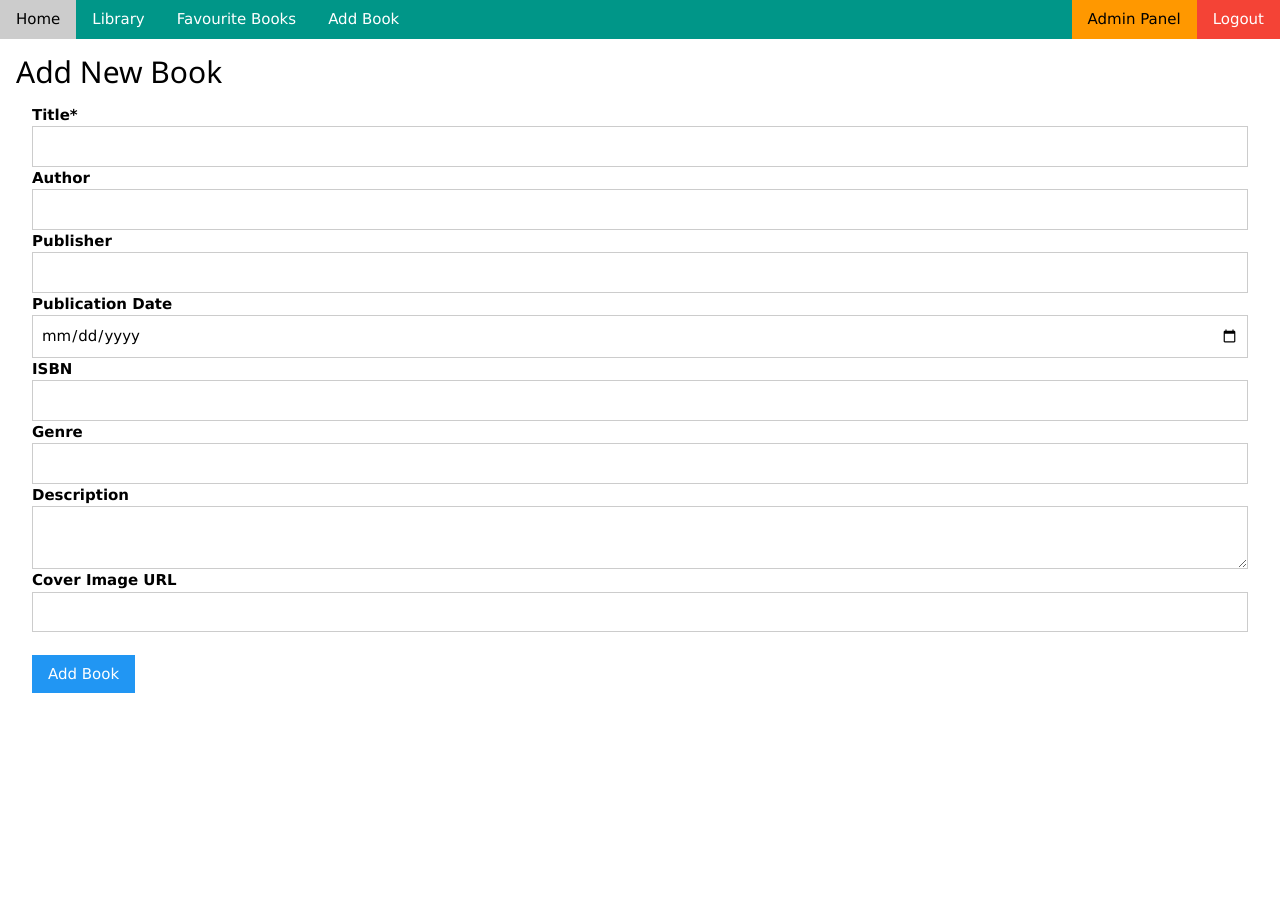
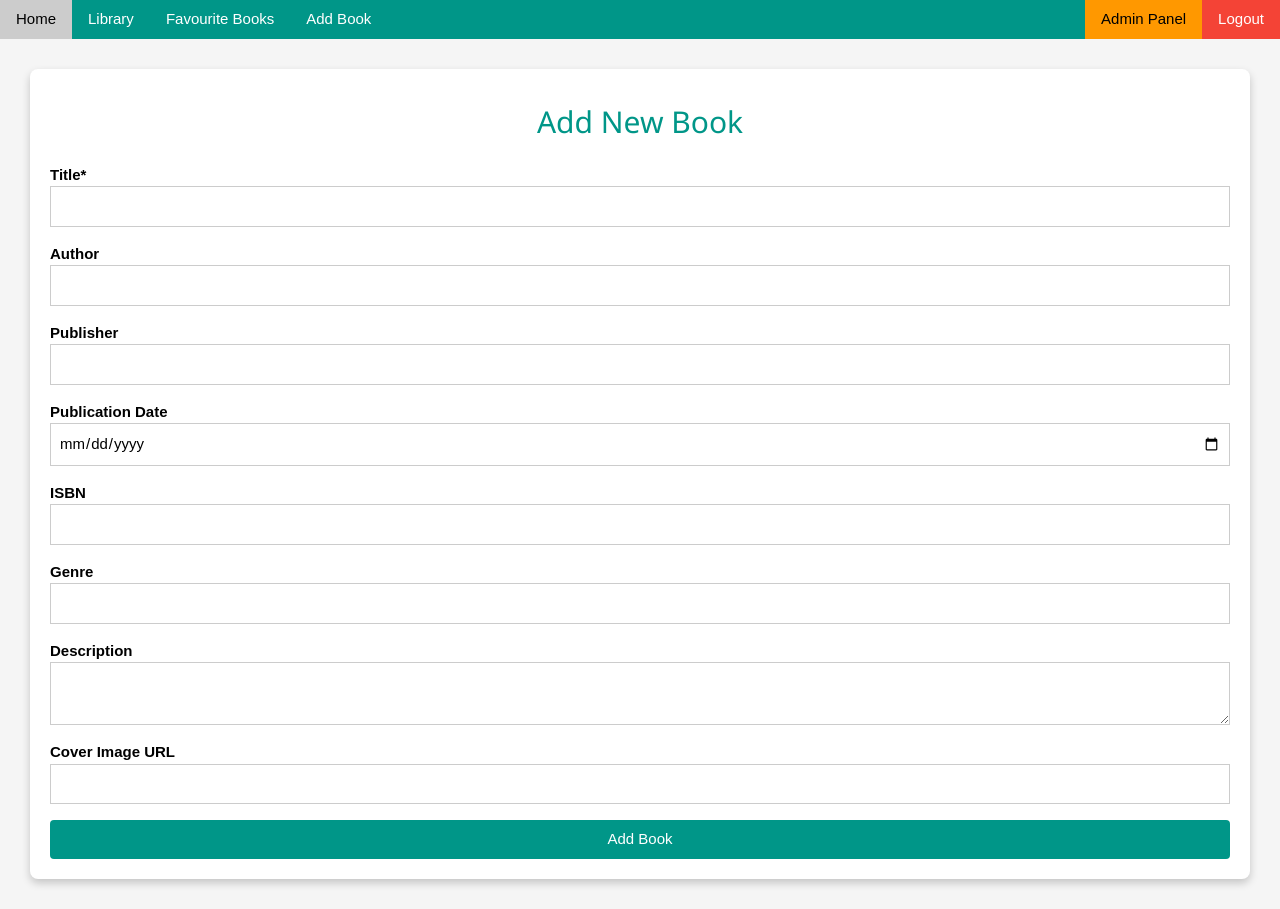
Before and after one commit to Flo-Wei/CS234, a PHP site: page /admin_add_book.php in a window 1280 px wide. Before the commit the page ends 693 px from the top, so only its background shows below. Run offline with PHP 8.4, Linux system fonts and the light colour scheme; the visitor is signed in with stand-in values (Sample User, id 1).

Commit message:
css changes for admin and library

```diff
--- a/admin_add_book.php
+++ b/admin_add_book.php
@@ -11,52 +11,90 @@
 <head>
     <title>Add New Book</title>
     <link rel="stylesheet" href="https://www.w3schools.com/w3css/4/w3.css">
+    <style>
+        body {
+            font-family: "Arial", sans-serif;
+            background-color: #f5f5f5;
+            margin: 0;
+        }
+        .content-container {
+            margin: 30px;
+            background-color: #fff;
+            padding: 20px;
+            border-radius: 8px;
+            box-shadow: 0 4px 8px rgba(0, 0, 0, 0.2);
+        }
+        .form-header {
+            margin-bottom: 20px;
+        }
+        .w3-button {
+            width: 100%;
+        }
+    </style>
 </head>
 <body>
-    <div class="w3-bar w3-dark-grey">
+    <!-- Navigation Bar -->
+    <div class="w3-bar w3-teal">
         <?php include_once "includes/nav_items.inc.php"; ?>
     </div>
 
-    <div class="w3-container">
-        <h2>Add New Book</h2>
+    <!-- Main Content -->
+    <div class="content-container">
+        <h2 class="w3-text-teal w3-center form-header">Add New Book</h2>
 
+        <!-- Error Messages -->
         <?php
         if (isset($_GET["error"])) {
             $errors = $_GET["error"];
-                echo '<div class="w3-panel w3-red"><ul>';
+            echo '<div class="w3-panel w3-pale-red w3-border w3-round"><ul>';
             echo $errors;
             echo '</ul></div>';
         }
         ?>
 
-        <form class="w3-container" method="post" action="backend/add_book.php">
+        <!-- Form -->
+        <form method="post" action="backend/add_book.php">
+            <div class="w3-margin-bottom">
+                <label class="w3-text-black"><b>Title*</b></label>
+                <input class="w3-input w3-border" type="text" name="title" value="<?= htmlspecialchars($title ?? '') ?>" required>
+            </div>
 
-            <label class="w3-text-black"><b>Title*</b></label>
-            <input class="w3-input w3-border" type="text" name="title" value="<?= htmlspecialchars(string: $title ?? '') ?>" required>
+            <div class="w3-margin-bottom">
+                <label class="w3-text-black"><b>Author</b></label>
+                <input class="w3-input w3-border" type="text" name="author_name" value="<?= htmlspecialchars($author_name ?? '') ?>">
+            </div>
 
-            <label class="w3-text-black"><b>Author</b></label>
-            <input class="w3-input w3-border" type="text" name="author_name" value="<?= htmlspecialchars(string: $author_name ?? '') ?>">
+            <div class="w3-margin-bottom">
+                <label class="w3-text-black"><b>Publisher</b></label>
+                <input class="w3-input w3-border" type="text" name="publisher_name" value="<?= htmlspecialchars($publisher_name ?? '') ?>">
+            </div>
 
-            <label class="w3-text-black"><b>Publisher</b></label>
-            <input class="w3-input w3-border" type="text" name="publisher_name" value="<?= htmlspecialchars(string: $publisher_name ?? '') ?>">
+            <div class="w3-margin-bottom">
+                <label class="w3-text-black"><b>Publication Date</b></label>
+                <input class="w3-input w3-border" type="date" name="publication_date" value="<?= htmlspecialchars($publication_date ?? '') ?>">
+            </div>
 
-            <label class="w3-text-black"><b>Publication Date</b></label>
-            <input class="w3-input w3-border" type="date" name="publication_date" value="<?= htmlspecialchars(string: $publication_date ?? '') ?>">
+            <div class="w3-margin-bottom">
+                <label class="w3-text-black"><b>ISBN</b></label>
+                <input class="w3-input w3-border" type="text" name="isbn" value="<?= htmlspecialchars($isbn ?? '') ?>">
+            </div>
 
-            <label class="w3-text-black"><b>ISBN</b></label>
-            <input class="w3-input w3-border" type="text" name="isbn" value="<?= htmlspecialchars(string: $isbn ?? '') ?>">
+            <div class="w3-margin-bottom">
+                <label class="w3-text-black"><b>Genre</b></label>
+                <input class="w3-input w3-border" type="text" name="genre" value="<?= htmlspecialchars($genre ?? '') ?>">
+            </div>
 
-            <label class="w3-text-black"><b>Genre</b></label>
-            <input class="w3-input w3-border" type="text" name="genre" value="<?= htmlspecialchars(string: $genre ?? '') ?>">
+            <div class="w3-margin-bottom">
+                <label class="w3-text-black"><b>Description</b></label>
+                <textarea class="w3-input w3-border" name="description"><?= htmlspecialchars($description ?? '') ?></textarea>
+            </div>
 
-            <label class="w3-text-black"><b>Description</b></label>
-            <textarea class="w3-input w3-border" name="description"><?= htmlspecialchars(string: $description ?? '') ?></textarea>
+            <div class="w3-margin-bottom">
+                <label class="w3-text-black"><b>Cover Image URL</b></label>
+                <input class="w3-input w3-border" type="text" name="cover_image_url" value="<?= htmlspecialchars($cover_image_url ?? '') ?>">
+            </div>
 
-            <label class="w3-text-black"><b>Cover Image URL</b></label>
-            <input class="w3-input w3-border" type="text" name="cover_image_url" value="<?= htmlspecialchars(string: $cover_image_url ?? '') ?>">
-
-            <br>
-            <button class="w3-button w3-blue" type="submit">Add Book</button>
+            <button class="w3-button w3-teal w3-round" type="submit">Add Book</button>
         </form>
     </div>
 </body>
```
Also changed, not shown: admin_edit_book.php (+46 -7 lines), admin_panel.php (+20 -9 lines), library_all.php (+21 -11 lines), library_favourites.php (+17 -14 lines). Lines whose indentation alone changed are shown as unchanged.
